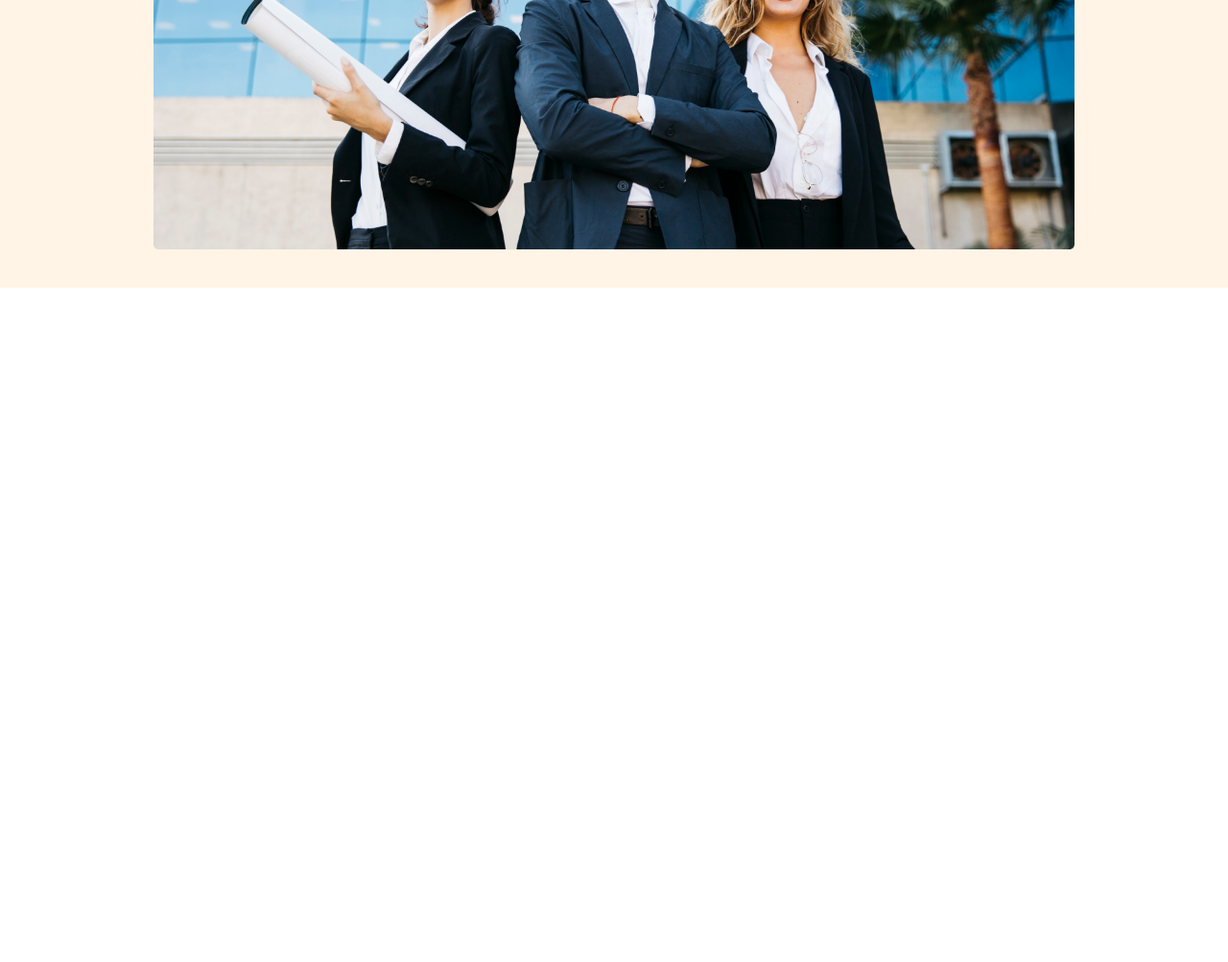
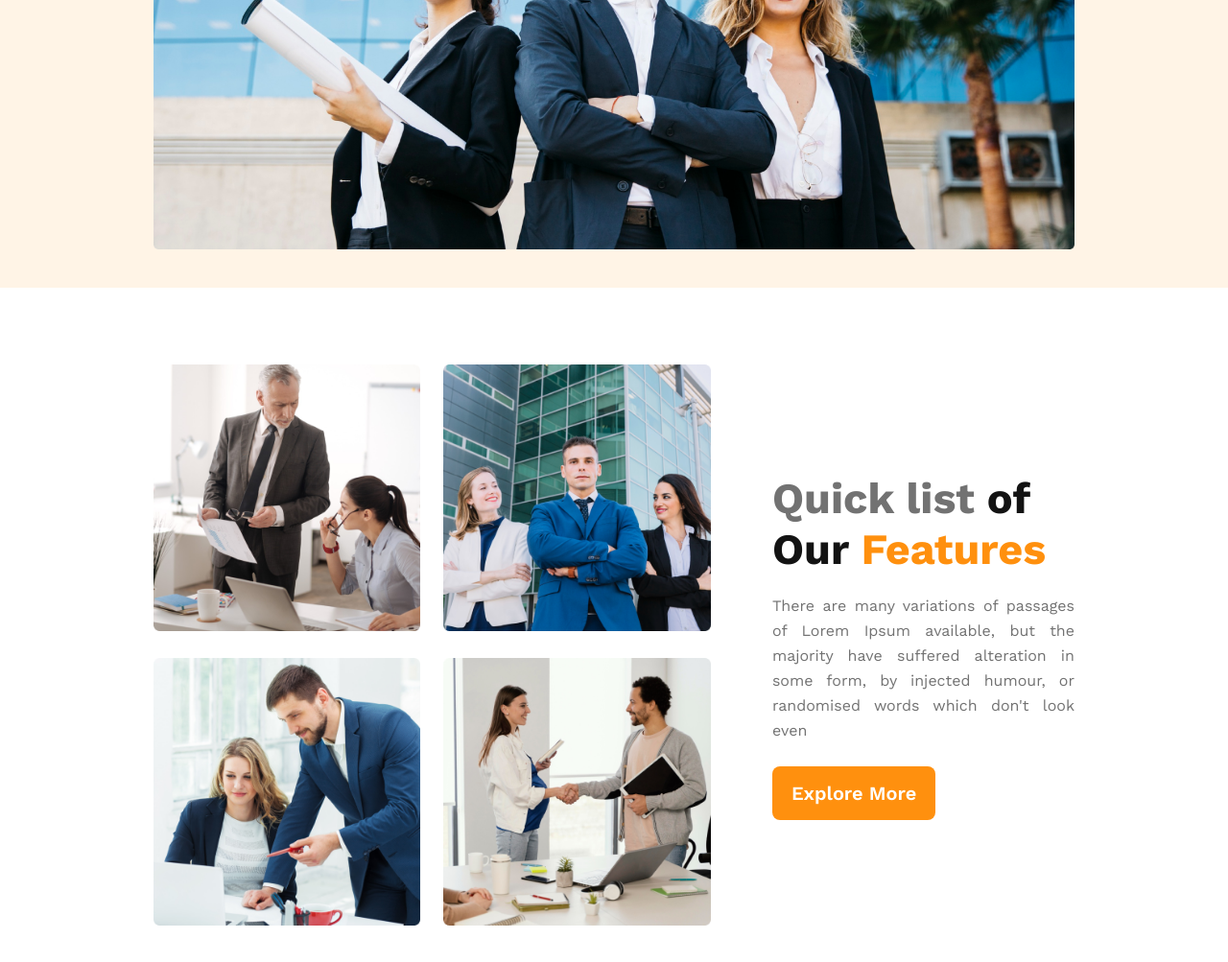
Before and after one commit to rafizul896/g3-architects, a plain HTML site: page index.html in a window 1280 px wide. Shown: the part 774-1777 px from the top of the page at 96% size. Before the commit the page ends 1074 px from the top, so only its background shows below. Drawn offline with nearby package versions, Linux system fonts and the light colour scheme.

Commit message:
features asection added

```diff
--- a/css/style.css
+++ b/css/style.css
@@ -87,6 +87,64 @@ nav {
     width: 100%;
 }
 
+/* features */
+
+.features {
+    display: flex;
+    align-items: center;
+    gap: 4rem;
+    margin-top: 5rem;
+    margin-bottom: 5rem
+}
+
+.team {
+    display: grid;
+    grid-template-columns: repeat(2, 1fr);
+    gap: 1.5rem;
+}
+
+.team img {
+    width: 100%;
+}
+
+.features-text {
+    width: 40%;
+}
+
+.features-text h1 {
+    color: #131313;
+    font-size: 2.81rem;
+    font-weight: 700;
+}
+
+.features-text h1 .part-1 {
+    color: #727272;
+}
+
+.features-text h1 .part-2 {
+    color: #FF900E;
+}
+
+.features-text p {
+    color: #727272;
+    font-size: 1rem;
+    font-weight: 400;
+    line-height: 26px;
+    text-align: justify;
+    margin: 1.25rem 0 1.5rem 0;
+}
+
+.features-text .fea-btn {
+    color: #FFF;
+    font-size: 1.25rem;
+    font-weight: 600;
+    border-radius: 8px;
+    background: #FF900E;
+    border: none;
+    padding: 1rem 1.25rem;
+    cursor: pointer;
+}
+
 
 /* Responsive */
 
@@ -106,6 +164,19 @@ nav {
 
     .banner button {
         margin-left: 25%;
+    }
+
+    /* features */
+
+    .features {
+        flex-direction: column-reverse;
+        border-top: 1px solid #FF900E;
+        margin-top: 2.5rem;
+        padding-top: 2rem;
+    }
+
+    .features-text {
+        width: 100%;
     }
 }
 
@@ -128,4 +199,15 @@ nav {
     .banner button {
         margin-left: 40%;
     }
+
+    .features {
+        flex-direction: column-reverse;
+        border-top: 1px solid #FF900E;
+        margin-top: 2.5rem;
+        padding-top: 2rem;
+    }
+
+    .features-text {
+        width: 100%;
+    }
 }
--- a/index.html
+++ b/index.html
@@ -28,7 +28,8 @@
                 Group of Architects
             </h1>
             <p>
-                There are many variations of passages of Lorem Ipsum available, but the majority have suffered alteration in <br> some form, by injected humour, or randomised words which don't look even
+                There are many variations of passages of Lorem Ipsum available, but the majority have suffered
+                alteration in <br> some form, by injected humour, or randomised words which don't look even
             </p>
             <button class="btn">Explore More</button>
             <img src="./images/banner.png" alt="">
@@ -36,7 +37,38 @@
     </header>
 
     <main>
+        <section>
+            <div class="features container">
+                <div class="team">
+                    <div>
+                        <img src="./images/team1.png" alt="">
+                    </div>
+                    <div>
+                        <img src="./images/team2.png" alt="">
+                    </div>
+                    <div>
+                        <img src="./images/team3.png" alt="">
+                    </div>
+                    <div>
+                        <img src="./images/team4.png" alt="">
+                    </div>
+                </div>
+                <div class="features-text">
+                    <h1>
+                        <span class="part-1">Quick list</span> of Our <span class="part-2">Features</span>
+                    </h1>
+                    <p>
+                        There are many variations of passages of Lorem Ipsum available, but the majority have suffered
+                        alteration in some form, by injected humour, or randomised words which don't look even
+                    </p>
+                    <button class="fea-btn">Explore More</button>
+                </div>
+            </div>
+        </section>
 
+        <section>
+
+        </section>
     </main>
 
     <footer>
```
